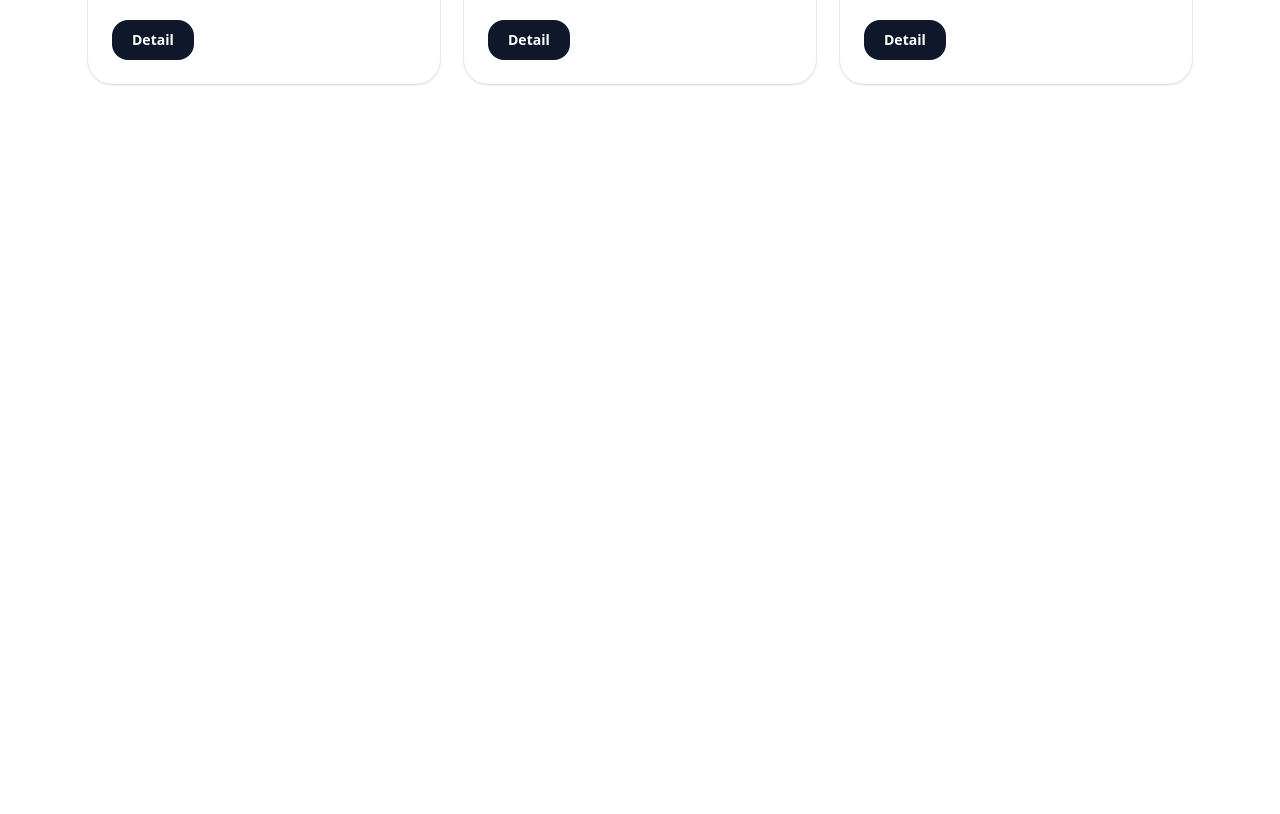
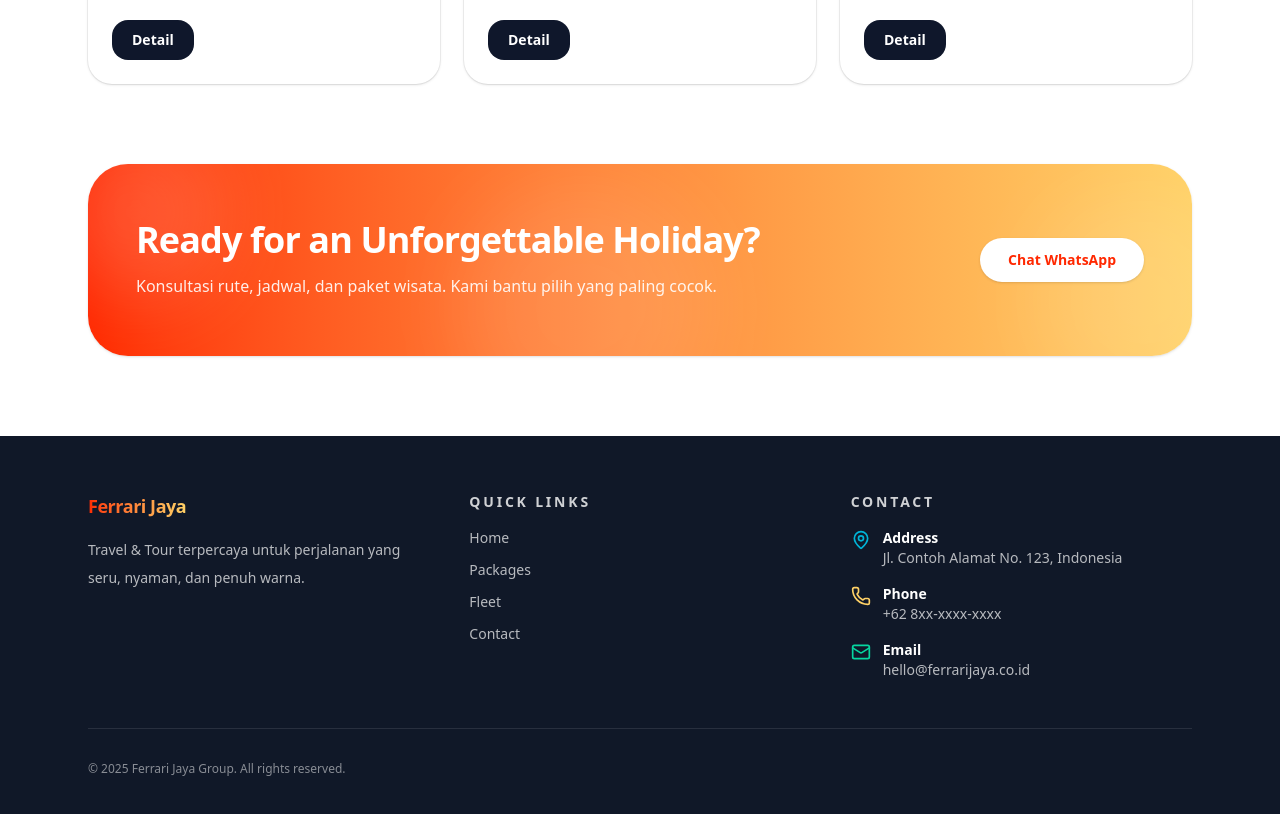
Before and after one commit to rifkydyatama/ferarri-tour-travel, a Next.js app: page / in a window 1280 px wide. Shown: the part 1760-2574 px from the top of the page. Before the commit the page ends 1924 px from the top, so only its background shows below. Built offline with nearby package versions, Linux system fonts and the light colour scheme.

Commit message:
feat: CTA + footer

```diff
--- a/src/app/page.tsx
+++ b/src/app/page.tsx
@@ -2,6 +2,8 @@ import Navbar from "@/components/Navbar";
 import Hero from "@/components/Hero";
 import Features from "@/components/Features";
 import Destinations from "@/components/Destinations";
+import CallToAction from "@/components/CallToAction";
+import Footer from "@/components/Footer";
 
 export default function Home() {
   return (
@@ -10,6 +12,8 @@ export default function Home() {
       <Hero />
       <Features />
       <Destinations />
+      <CallToAction />
+      <Footer />
     </div>
   );
 }
--- /dev/null
+++ b/src/components/CallToAction.tsx
@@ -0,0 +1,41 @@
+"use client";
+
+import Link from "next/link";
+
+export default function CallToAction() {
+  const whatsappHref = "https://wa.me/";
+
+  return (
+    <section className="bg-white">
+      <div className="mx-auto max-w-6xl px-6 pb-20">
+        <div className="relative overflow-hidden rounded-[2.5rem] bg-linear-to-r from-ferrari to-sun px-8 py-12 text-white shadow-sm sm:px-12 sm:py-14">
+          <div className="pointer-events-none absolute inset-0">
+            <div className="absolute -left-10 -top-10 h-44 w-44 rounded-full bg-white/15 blur-2xl" />
+            <div className="absolute -right-16 top-6 h-56 w-56 rounded-full bg-white/10 blur-2xl" />
+            <div className="absolute bottom-[-5rem] left-1/3 h-64 w-64 rounded-full bg-white/10 blur-2xl" />
+          </div>
+
+          <div className="relative flex flex-col items-start justify-between gap-8 sm:flex-row sm:items-center">
+            <div className="max-w-2xl">
+              <h2 className="text-balance text-3xl font-extrabold tracking-tight sm:text-4xl">
+                Ready for an Unforgettable Holiday?
+              </h2>
+              <p className="mt-3 text-sm leading-7 text-white/90 sm:text-base">
+                Konsultasi rute, jadwal, dan paket wisata. Kami bantu pilih yang paling cocok.
+              </p>
+            </div>
+
+            <Link
+              href={whatsappHref}
+              target="_blank"
+              rel="noopener noreferrer"
+              className="inline-flex items-center justify-center rounded-full bg-white px-7 py-3 text-sm font-semibold text-ferrari shadow-sm transition hover:bg-white/90"
+            >
+              Chat WhatsApp
+            </Link>
+          </div>
+        </div>
+      </div>
+    </section>
+  );
+}
--- /dev/null
+++ b/src/components/Footer.tsx
@@ -0,0 +1,74 @@
+import Link from "next/link";
+import { Mail, MapPin, Phone } from "lucide-react";
+
+export default function Footer() {
+  return (
+    <footer className="bg-gray-900 text-white">
+      <div className="mx-auto max-w-6xl px-6 py-14">
+        <div className="grid gap-10 md:grid-cols-3">
+          <div>
+            <div className="text-lg font-extrabold tracking-tight">
+              <span className="bg-linear-to-r from-ferrari to-sun bg-clip-text text-transparent">
+                Ferrari Jaya
+              </span>
+            </div>
+            <p className="mt-4 max-w-sm text-sm leading-7 text-white/70">
+              Travel & Tour terpercaya untuk perjalanan yang seru, nyaman, dan penuh warna.
+            </p>
+          </div>
+
+          <div>
+            <h3 className="text-sm font-bold tracking-[0.2em] text-white/80">QUICK LINKS</h3>
+            <div className="mt-4 grid gap-3 text-sm">
+              <Link href="/" className="text-white/70 transition hover:text-white">
+                Home
+              </Link>
+              <Link href="#" className="text-white/70 transition hover:text-white">
+                Packages
+              </Link>
+              <Link href="#" className="text-white/70 transition hover:text-white">
+                Fleet
+              </Link>
+              <Link href="#" className="text-white/70 transition hover:text-white">
+                Contact
+              </Link>
+            </div>
+          </div>
+
+          <div>
+            <h3 className="text-sm font-bold tracking-[0.2em] text-white/80">CONTACT</h3>
+            <div className="mt-4 grid gap-4 text-sm text-white/70">
+              <div className="flex items-start gap-3">
+                <MapPin className="mt-0.5 h-5 w-5 text-ocean" />
+                <div>
+                  <p className="font-semibold text-white">Address</p>
+                  <p>Jl. Contoh Alamat No. 123, Indonesia</p>
+                </div>
+              </div>
+
+              <div className="flex items-start gap-3">
+                <Phone className="mt-0.5 h-5 w-5 text-sun" />
+                <div>
+                  <p className="font-semibold text-white">Phone</p>
+                  <p>+62 8xx-xxxx-xxxx</p>
+                </div>
+              </div>
+
+              <div className="flex items-start gap-3">
+                <Mail className="mt-0.5 h-5 w-5 text-leaf" />
+                <div>
+                  <p className="font-semibold text-white">Email</p>
+                  <p>hello@ferrarijaya.co.id</p>
+                </div>
+              </div>
+            </div>
+          </div>
+        </div>
+
+        <div className="mt-12 border-t border-white/10 pt-8 text-xs text-white/50">
+          © {new Date().getFullYear()} Ferrari Jaya Group. All rights reserved.
+        </div>
+      </div>
+    </footer>
+  );
+}
```
